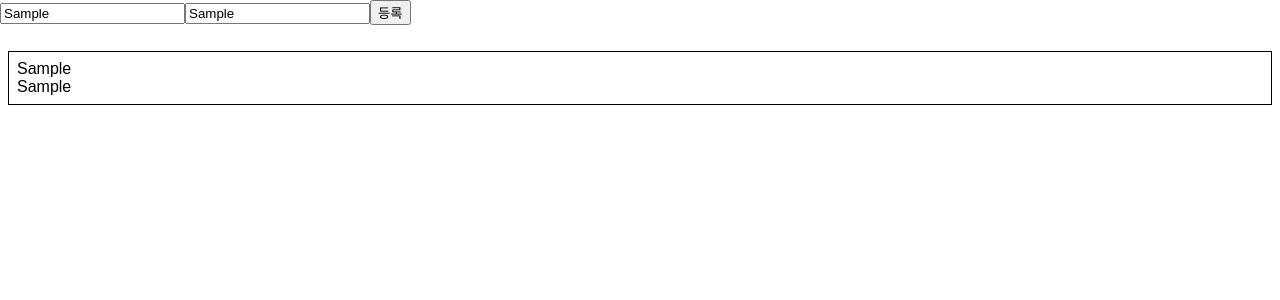
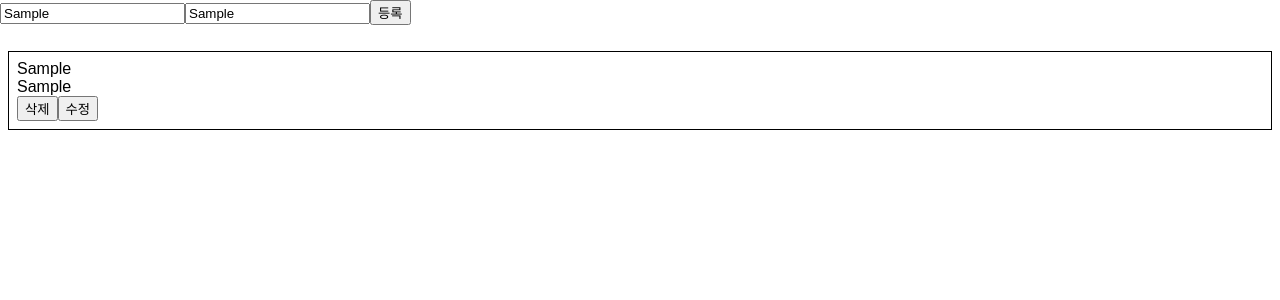
Before and after one commit to dl57934/hoony_blog_Data, a React (Create React App) app in the folder react/myapp/: page / in a window 1280 px wide. Both pictures are taken after typing "Sample", "Sample" into the empty fields and a click on the button "등록". Shown: the top 300 px of the page. Built offline with nearby package versions, Linux system fonts and the light colour scheme.

Commit message:
react study edit array

```diff
--- a/react/myapp/src/App.js
+++ b/react/myapp/src/App.js
@@ -7,7 +7,7 @@ class App extends Component {
     state = {
         info:[]
     };
-    id = 0
+    id = 0;
     onCreate = (data) => {
         const {info} = this.state;
         this.setState({
@@ -17,13 +17,37 @@ class App extends Component {
            })
         });
     };
+    handlingRemove = (id)=>{
+        const {info} = this.state;
+        this.setState({
+         info:info.filter(info => info.id !== id)
+        })
+    };
 
+    handleUpdate = (id, data)=>{
+      const {info} = this.state;
+      this.setState({
+          info:info.map(info=>{
+              if(info.id ===id){
+                  return {
+                      id,
+                      ...data
+                  }
+              }else{
+                  return info
+              }
+          })
+      })
+    };
     render(){
         return (
             <div>
                 <PhoneForm onCreate={this.onCreate}/>
                 <br/>
-                <PhoneInfo data={this.state.info}/>
+                <PhoneInfo data={this.state.info}
+                onRemove={this.handlingRemove}
+                onUpdate={this.handleUpdate}
+                />
             </div>
         )
     }
--- a/react/myapp/src/component/PhoneForm.js
+++ b/react/myapp/src/component/PhoneForm.js
@@ -17,6 +17,7 @@ handlingSubmit= (e)=>{
     this.props.onCreate(this.state);
 };
 
+
 render(){
     return(<form onSubmit={this.handlingSubmit}>
             <input name={"name"} value={this.state.name} placeholder={'이름'} onChange={this.handlingChange}/>
--- a/react/myapp/src/component/PhoneInfo.js
+++ b/react/myapp/src/component/PhoneInfo.js
@@ -6,9 +6,9 @@ class PhoneInfo extends Component {
         data:[]
     };
     render(){
-        const {data} = this.props;
+        const {data, onRemove, onUpdate} = this.props;
         const list =  data.map(info =>{
-               return <PhoneInfoList info={info} key={info.id}/>
+               return <PhoneInfoList onUpdate={onUpdate} onRemove={onRemove} info={info} key={info.id}/>
             });
         return (<div>
             {list}
--- a/react/myapp/src/component/PhoneInfoList.js
+++ b/react/myapp/src/component/PhoneInfoList.js
@@ -1,19 +1,69 @@
-import React, {Component} from 'react';
+import React, {Component,Fragment} from 'react';
 
 class PhoneInfoList extends Component {
+
+    handleRemove = ()=>{
+        const {info, onRemove} = this.props;
+        onRemove(info.id);
+    };
+    handleEditTogging=()=>{
+        //false->True
+        const {editing} = this.state;
+        const {onUpdate, info} = this.props;
+        if(editing) {
+            onUpdate(info.id,
+                {
+                    name:this.state.phone,
+                    phone:this.state.name
+                })
+        }else{
+            this.setState({
+                name:info.name,
+                phone:info.phone
+            });
+        }
+
+        this.setState({
+            editing:!editing
+        })
+    }
+
+    state ={
+      editing:false,
+        name:'',
+        phone:''
+    };
     style = {
         border:'solid black 1px',
         padding:'8px',
         margin:'8px'
     };
-
+    onHandleChange = (e)=>{
+        this.setState({
+            [e.target.name]: e.target.value
+        })
+    };
     render(){
-        const {name, phone,id} = this.props.info;
+        const {name, phone, id} = this.props.info;
+        const {onRemove} = this.props;
+        const {editing} = this.state;
         console.log(name);
         console.log(phone);
         return(<div style={this.style}>
-            {name}<br/>
-            {phone}
+            {
+                editing ? (
+                    <Fragment><input name={'name'} value={this.state.name} onChange={this.onHandleChange}/><br/>
+                    <input name={'phone'} value={this.state.phone} onChange={this.onHandleChange}/>
+                    <br/></Fragment>
+                )
+                    : (<Fragment>{name}<br/>
+                    {phone}<br/></Fragment>)
+            }
+            <button onClick={()=>{
+                onRemove(id)}}>삭제</button>
+            <button onClick={this.handleEditTogging}>
+                {editing? '적용':'수정'}
+            </button>
         </div>)
     }
 }
```
